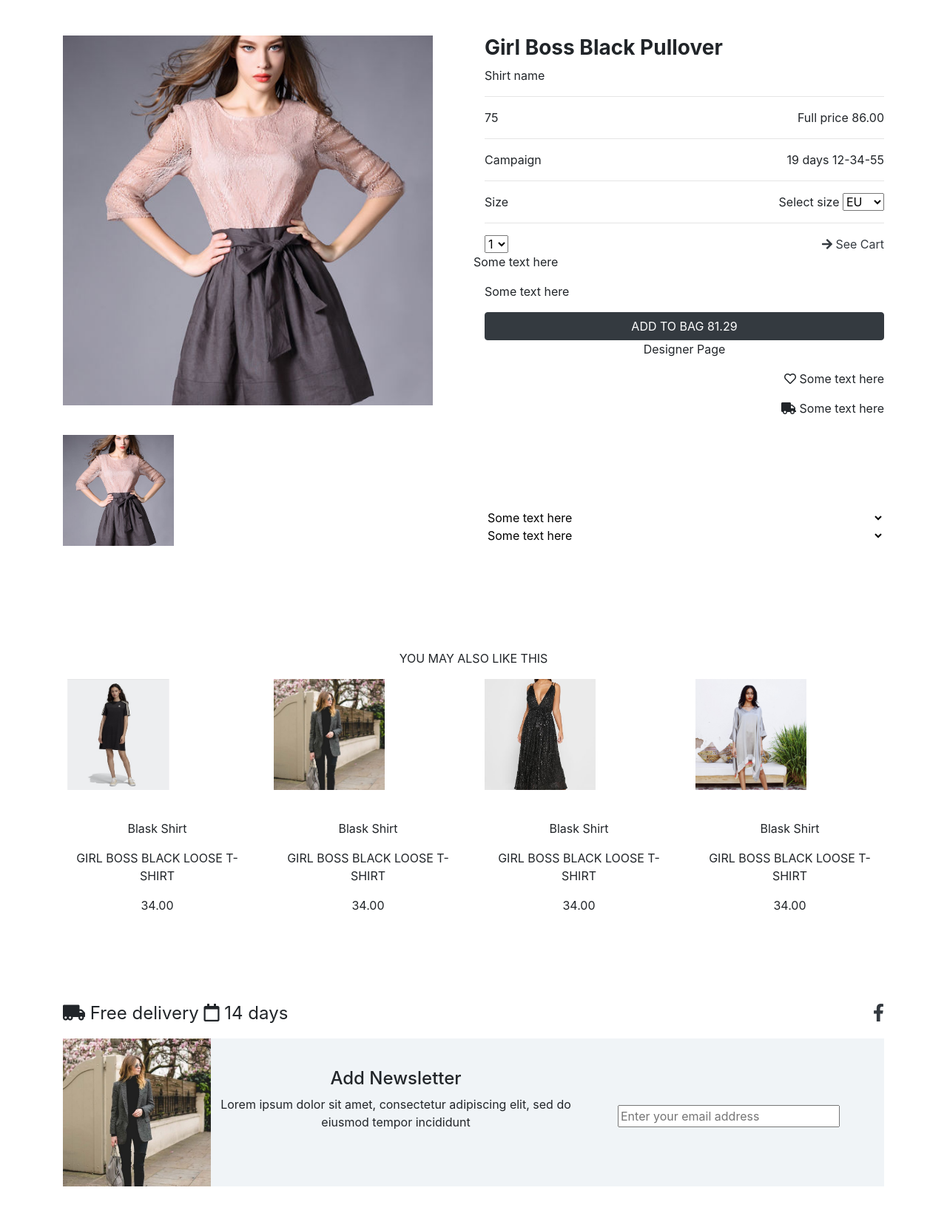
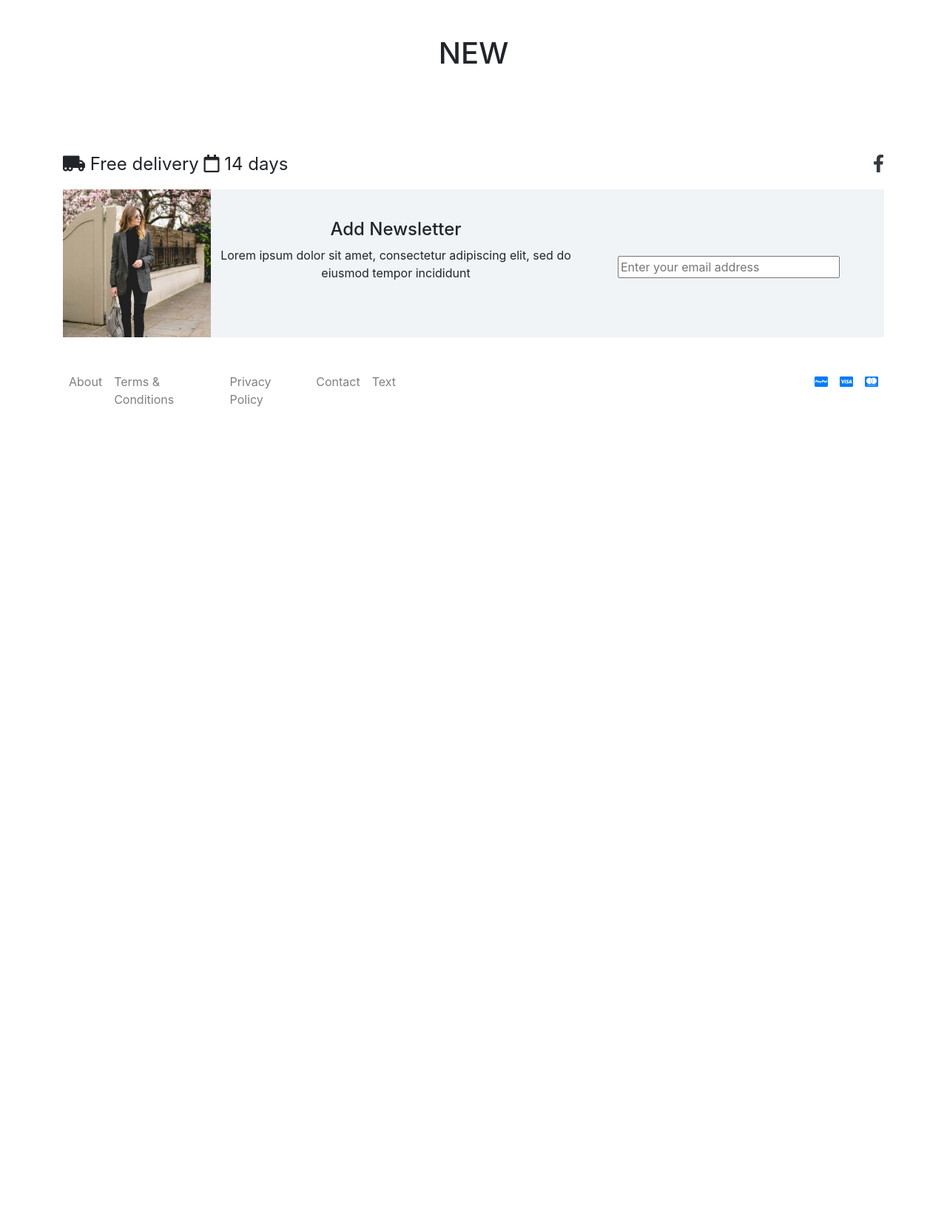
Before and after one commit to zorangogusev/ecommerce, a Symfony app: template templates/home/index.html.twig in a window 1280 px wide. Shown: the part 112-1756 px from the top of the page at 74% size. After the commit the page ends 662 px from the top, so only its background shows below. Run offline with Twig, Linux system fonts and the light colour scheme; the template is opened without the code that fills it, so the values that code supplies are empty; some libraries are stand-ins or nearby versions.

Commit message:
Create index page and new page to display product

```diff
--- a/public/css/main.css
+++ b/public/css/main.css
@@ -78,6 +78,32 @@
 
 .footer-div-third-margin-right { margin-right: 550px; }
 
+.product-main-div {
+    border: 1px solid #F7F7F5;
+    overflow: hidden;
+    margin-bottom: 30px;
+}
+
+.product-div {
+    position: relative;
+}
+
+.product-info {
+    position: relative;
+}
+
+.div-for-image {
+    max-width: 100%;
+    width: 200px;
+    height: 200px;
+    background-position: 50% 50%;
+    background-repeat: no-repeat;
+    background-size: cover;
+    border: 4px solid #fff;
+    outline: 1px solid #DDd;
+    margin: 15px auto 0 auto;
+}
+
 @media (max-width: 1200px) {
     .nab-bar-kids-margin-right { margin-right: 250px; }
     .nab-bar-collection-margin-left { margin-left: 190px; }
--- a/templates/home/index.html.twig
+++ b/templates/home/index.html.twig
@@ -1,148 +1,22 @@
 {% extends('base.html.twig') %}
 
 {% block body %}
-
     <div>
-        <div class="row mt-5">
-            <div class="col-md-6">
-                <div class="div-big-image mx-auto" style="background-image:url('images/image-1.jpg')"></div>
-            </div>
-            <div class="col-md-6">
-                <h3 class="font-weight-bold">Girl Boss Black Pullover</h3>
-                <p>Shirt name</p>
-                <hr>
-                <div class="row">
-                    <div class="col-6 text-left">
-                        75
-                    </div>
-                    <div class="col-6 text-right">
-                        Full price 86.00
-                    </div>
-                </div>
-                <hr>
-                <div class="row">
-                    <div class="col-6 text-left">
-                        Campaign
-                    </div>
-                    <div class="col-6 text-right">
-                        19 days 12-34-55
-                    </div>
-                </div>
-                <hr>
-                <div class="row">
-                    <div class="col-6 text-left">
-                        Size
-                    </div>
-                    <div class="col-6 text-right">
-                        Select size
-                        <select>
-                            <option>EU</option>
-                            <option>USA</option>
-                        </select>
-                    </div>
-                </div>
-                <hr>
-                <div class="row">
-                    <div class="col-6 text-left">
-                        <select>
-                            <option>1</option>
-                            <option>2</option>
-                        </select>
-                    </div>
-                    <div class="col-6 text-right">
-                        <a class="text-dark" href="javascript:void(0)"><i class="fa fa-arrow-right"></i> See Cart</a>
-                    </div>
-                    <p>Some text here</p>
-                </div>
-                <div>
-                    <p>Some text here</p>
-                    <button class="btn btn-block btn-dark">ADD TO BAG 81.29</button>
-                    <p class="text-center">Designer Page</p>
-                </div>
-                <div>
-                    <p class="text-right"><i class="far fa-heart"></i> Some text here</p>
-                    <p class="text-right"><i class="fas fa-truck"></i> Some text here</p>
-                </div>
-            </div>
-        </div>
-
+        <h1 class="text-center mt-5">NEW</h1>
         <div class="row">
-            <div class="col-md-6 div-small-image-pl">
-                <div class="div-small-image mx-auto" style="background-image:url('images/image-1.jpg')"></div>
-            </div>
-            <div class="col-md-6">
-                <div class="div-custom-select-class">
-                    <select class="form-select custom-select-class">
-                        <option selected>Some text here</option>
-                        <option value="1">One</option>
-                        <option value="2">Two</option>
-                        <option value="3">Three</option>
-                    </select>
-                    <select class="form-select custom-select-class">
-                        <option selected>Some text here</option>
-                        <option value="1">One</option>
-                        <option value="2">Two</option>
-                        <option value="3">Three</option>
-                    </select>
-                </div>
-
-            </div>
-        </div>
-
-        <div class="row margin-top-100 text-center">
-            <p class="col-md-12">YOU MAY ALSO LIKE THIS</p>
-            <div class="clearfix"></div>
-            <div class="col-md-3">
-                <div class="row">
-                    <div class="col-12 div-small-image-pl">
-                        <div class="div-small-image mx-auto" style="background-image:url('images/image-2.jpeg')"></div>
-                    </div>
-                    <div class="col-12 ">
-                        <p>Blask Shirt</p>
-                        <p>GIRL BOSS BLACK LOOSE T-SHIRT</p>
-                        <p class="text-center">34.00</p>
+            {% for product in products %}
+            <div class="col-sm-3">
+                <div class="product-main-div">
+                    <div class="product-div">
+                        <div class="product-info text-center">
+                           <a href="{{ path('view', { id: product.id }) }}"><div class="div-for-image" style="background-image:url('/images/{{ product.image }}');"></div></a>
+                            <p>{{ product.name }}</p>
+                            <p>{{ product.description }}</p>
+                        </div>
                     </div>
                 </div>
             </div>
-            <div class="col-md-3">
-                <div class="row">
-                    <div class="col-12 div-small-image-pl">
-                        <div class="div-small-image mx-auto" style="background-image:url('images/image-3.jpg')"></div>
-                    </div>
-                    <div class="col-12 ">
-                        <p>Blask Shirt</p>
-                        <p>GIRL BOSS BLACK LOOSE T-SHIRT</p>
-                        <p class="text-center">34.00</p>
-                    </div>
-                </div>
-            </div>
-            <div class="col-md-3">
-                <div class="row">
-                    <div class="col-12 div-small-image-pl">
-                        <div class="div-small-image mx-auto" style="background-image:url('images/image-4.jpg')"></div>
-                    </div>
-                    <div class="col-12 ">
-                        <p>Blask Shirt</p>
-                        <p>GIRL BOSS BLACK LOOSE T-SHIRT</p>
-                        <p class="text-center">34.00</p>
-                    </div>
-                </div>
-            </div>
-            <div class="col-md-3">
-                <div class="row">
-                    <div class="col-12 div-small-image-pl">
-                        <div class="div-small-image mx-auto" style="background-image:url('images/image-5.jpg')"></div>
-                    </div>
-                    <div class="col-12 ">
-                        <p>Blask Shirt</p>
-                        <p>GIRL BOSS BLACK LOOSE T-SHIRT</p>
-                        <p class="text-center">34.00</p>
-                    </div>
-                </div>
-            </div>
-
+            {% endfor %}
         </div>
-    </div> <!-- main divj -->
-
-
+    </div> <!-- main div -->
 {% endblock %}
--- a/templates/partials/_navbar.html.twig
+++ b/templates/partials/_navbar.html.twig
@@ -30,7 +30,7 @@
         <div class="collapse navbar-collapse" id="navbarSupportedContent">
             <ul class="navbar-nav mr-auto font-weight-bolder">
                 <li class="nav-item">
-                    <a class="nav-link" href="#">NEW</a>
+                    <a class="nav-link" href="{{ path('home') }}">NEW</a>
                 </li>
                 <li class="nav-item">
                     <a class="nav-link" href="#">BUY NOW</a>
```
Also changed, not shown: src/Controller/HomeController.php (+15 -2 lines), templates/home/view-product.html.twig (added, +148 -0 lines), 1 other file.
